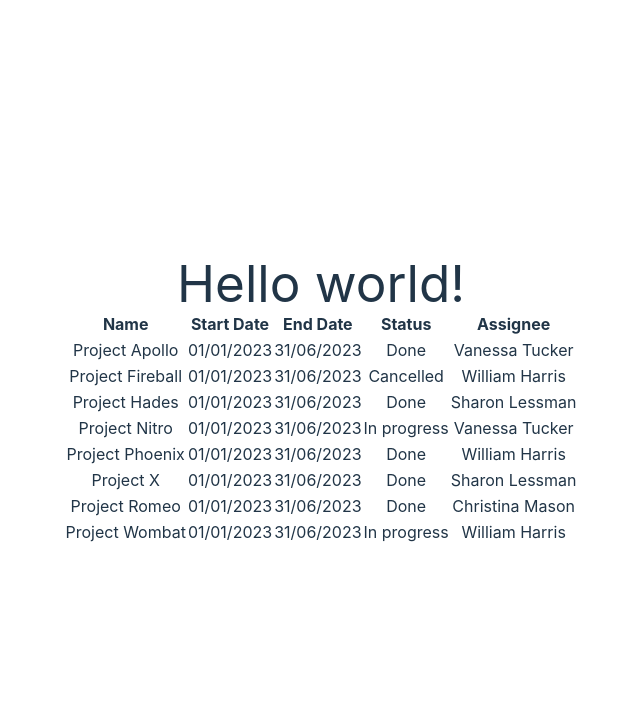
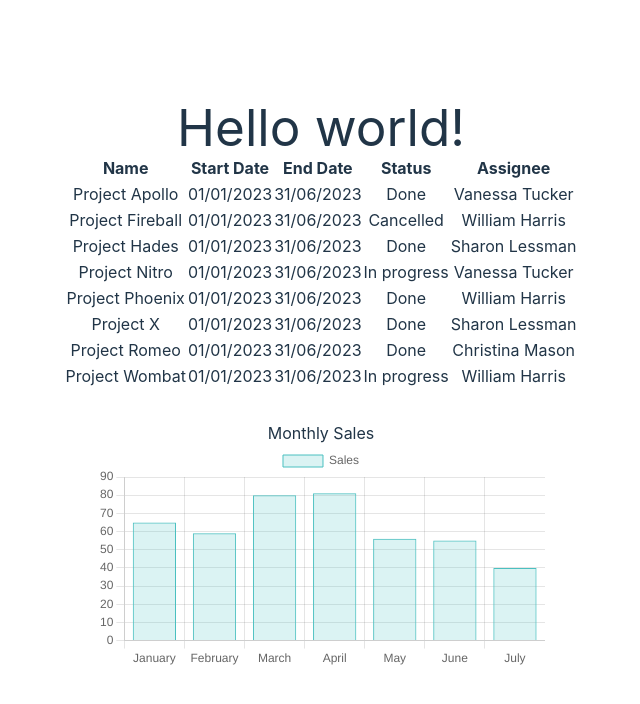
Before and after one commit to mkZ3R0/webdev-Assignment2, a React (Vite) app: page / in a window 1280 px wide. Shown: the top 704 px of the page, without its empty margins (319-959 px from the left). Built offline with nearby package versions, Linux system fonts and the light colour scheme.

Commit message:
Add monthlySalesCard component

```diff
--- a/package.json
+++ b/package.json
@@ -10,6 +10,7 @@
     "preview": "vite preview"
   },
   "dependencies": {
+    "chart.js": "^4.4.6",
     "react": "^18.3.1",
     "react-dom": "^18.3.1"
   },
--- a/src/App.jsx
+++ b/src/App.jsx
@@ -3,6 +3,7 @@ import reactLogo from './assets/react.svg'
 import viteLogo from '/vite.svg'
 import './App.css'
 import ProjectsTable from './components/ProjectTable'
+import MonthlySalesCard from './components/MonthlySalesCard'
 
 function App() {
   const [count, setCount] = useState(0)
@@ -13,6 +14,7 @@ function App() {
       Hello world!
     </h1>
     <ProjectsTable/>
+    <MonthlySalesCard />
     </>
   )
 }
--- /dev/null
+++ b/src/components/MonthlySalesCard.jsx
@@ -0,0 +1,63 @@
+import React, { useEffect, useRef } from 'react';
+import { Chart } from 'chart.js/auto';
+
+const MonthlySalesCard = () => {
+  const canvasRef = useRef(null);
+  const chartRef = useRef(null); // Track the chart instance
+
+  useEffect(() => {
+    const ctx = canvasRef.current.getContext('2d');
+
+    // Destroy existing chart instance if it exists
+    if (chartRef.current) {
+      chartRef.current.destroy();
+    }
+
+    // Create a new chart instance and store it in the chartRef
+    chartRef.current = new Chart(ctx, {
+      type: 'bar',
+      data: {
+        labels: ['January', 'February', 'March', 'April', 'May', 'June', 'July'],
+        datasets: [
+          {
+            label: 'Sales',
+            data: [65, 59, 80, 81, 56, 55, 40],
+            backgroundColor: 'rgba(75, 192, 192, 0.2)',
+            borderColor: 'rgba(75, 192, 192, 1)',
+            borderWidth: 1,
+          },
+        ],
+      },
+      options: {
+        responsive: true,
+        scales: {
+          y: {
+            beginAtZero: true,
+          },
+        },
+      },
+    });
+
+    // Cleanup function to destroy the chart on unmount
+    return () => {
+      if (chartRef.current) {
+        chartRef.current.destroy();
+      }
+    };
+  }, []);
+
+  return (
+    <div className="card flex flex-grow w-full">
+      <div className="card-header p-4 border-b">
+        <h5 className="card-title text-lg font-semibold mb-0">Monthly Sales</h5>
+      </div>
+      <div className="card-body flex w-full p-4">
+        <div className="self-center chart w-full h-64">
+          <canvas ref={canvasRef} id="chartjs-dashboard-bar"></canvas>
+        </div>
+      </div>
+    </div>
+  );
+};
+
+export default MonthlySalesCard;
```
Also changed, not shown: 1 other file (tests, documents, lock files or other folders).
